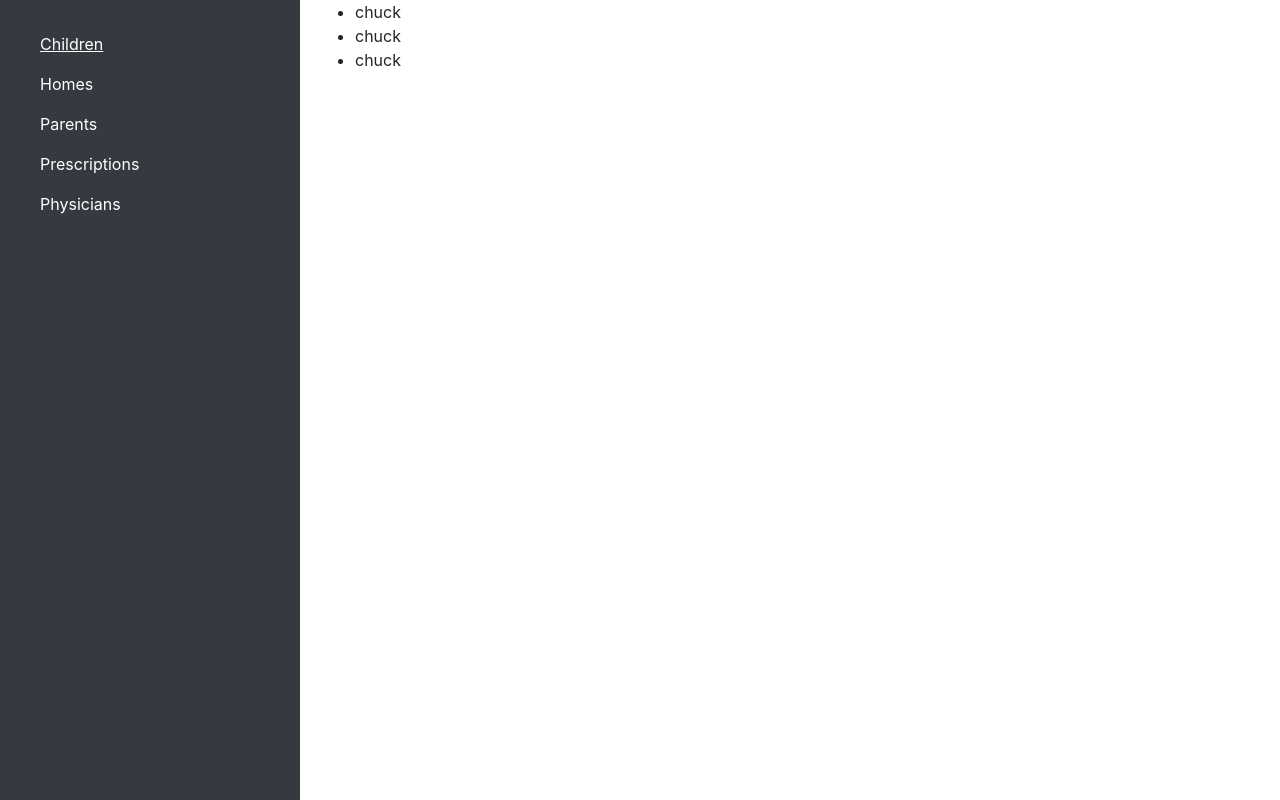
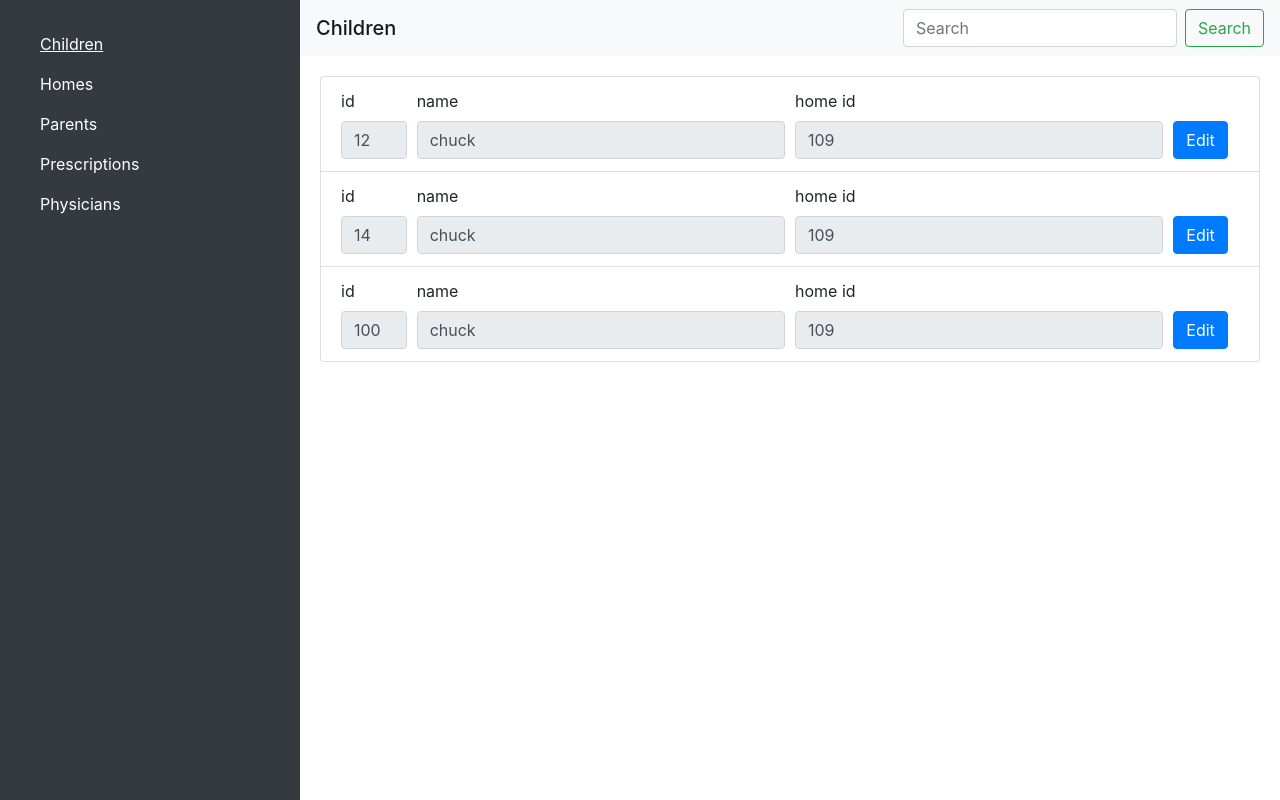
Before and after one commit to 2017-Arizona-Opportunity-Hack/Team5, a Vue app in the folder haclient/: page /children in a window 1280 px wide. Built offline with nearby package versions, Linux system fonts and the light colour scheme.

Commit message:
Bootstrap forms look pretty nice

```diff
--- a/haclient/src/App.vue
+++ b/haclient/src/App.vue
@@ -1,11 +1,9 @@
 
 <template>
-    <div id="app">
-      <tb-nav id="navWrap" />
-      <div class="container-fluid">
-        <router-view id="main"/>
-      </div>
-    </div>
+  <div id="app">
+    <tb-nav id="navWrap" />
+    <router-view id="main" />
+  </div>
 </template>
 
 <script lang="ts">
--- /dev/null
+++ b/haclient/src/components/ChildItem.vue
@@ -0,0 +1,40 @@
+<template>
+    <div class="list-group-item">
+        <div class="form-row">
+            <div class="col-sm-1">
+                <label for="name">id</label>
+            </div>
+            <div class="col-sm-5">
+                <label for="name">name</label>
+            </div>
+            <div class="col-sm-5">
+                <label for="home">home id</label>
+            </div>
+        </div>
+        <div class="form-row align-items-center">
+            <div class="col col-sm-1">
+                <input id="name" type="text" class="form-control" v-model="child.id" disabled>
+            </div>
+            <div class="col col-sm-5">
+                <input id="name" type="text" class="form-control" v-model="child.name" disabled>
+            </div>
+            <div class="col col-sm-5">
+                <input id="name" type="text" class="form-control" v-model="child.home_id" disabled>
+            </div>
+            <div class="col col-sm-1">
+                <a href="#" class="btn btn-primary">Edit</a>
+            </div>
+        </div>
+    </div>
+</template>
+
+<script lang="ts">
+export default {
+  data() {
+    return {
+      editing: false
+    };
+  },
+  props: ["child"]
+};
+</script>
--- a/haclient/src/components/Children.vue
+++ b/haclient/src/components/Children.vue
@@ -1,19 +1,39 @@
 <template>
-  <ul>
-      <li v-for="child in children" :key="child.id">{{child.name}}</li>
-  </ul>
+  <div>
+    <div class="navbar navbar-light bg-light">
+      <span class="navbar-brand mb-0 h1">Children</span>
+      <form class="form-inline">
+        <input class="form-control mr-sm-2" type="search" placeholder="Search" aria-label="Search">
+        <button class="btn btn-outline-success my-2 my-sm-0" type="submit">Search</button>
+      </form>
+    </div>
+    <div class="container-fluid">
+      <div class="list-group">
+        <child-item v-for="child in children" :key="child.id" :child="child" />
+      </div>
+    </div>
+  </div>
 </template>
 
 <script lang="ts">
+import ChildItem from "./ChildItem.vue";
 export default {
   computed: {
     children() {
       return this.$store.getters.children;
     }
+  },
+  components: {
+    ChildItem
   }
 };
 </script>
 
 <style lang="scss" scoped>
-
+.childrow {
+  margin-bottom: 10px;
+}
+.container-fluid {
+  padding: 20px;
+}
 </style>
--- a/haclient/src/components/Dashboard.vue
+++ b/haclient/src/components/Dashboard.vue
@@ -1,6 +1,9 @@
 <template>
-  <div>
-    <h1>Dashboard</h1>
+  <div class="row">
+    <div class="col">
+      <h1 class="display-1">Welcome</h1>
+      Pick a table to enter data, or pick reports to generate reports.
+    </div>
   </div>
 </template>
 
--- a/haclient/src/router/index.ts
+++ b/haclient/src/router/index.ts
@@ -29,7 +29,7 @@ var router = new Router({
       component: Homes
     },
     {
-      path: '/parenst',
+      path: '/parents',
       name: 'Parents',
       component: Parents
     },
```
